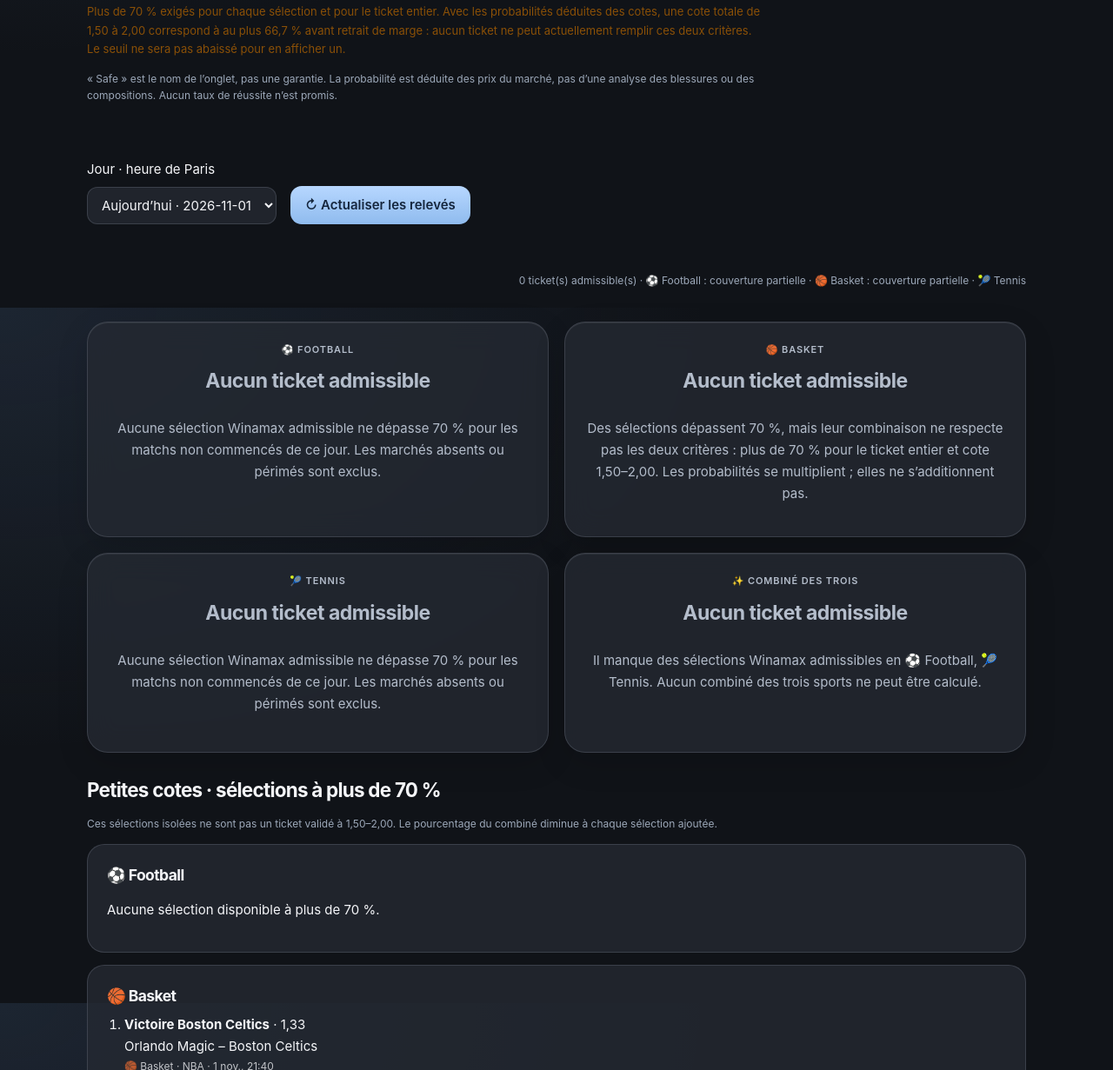
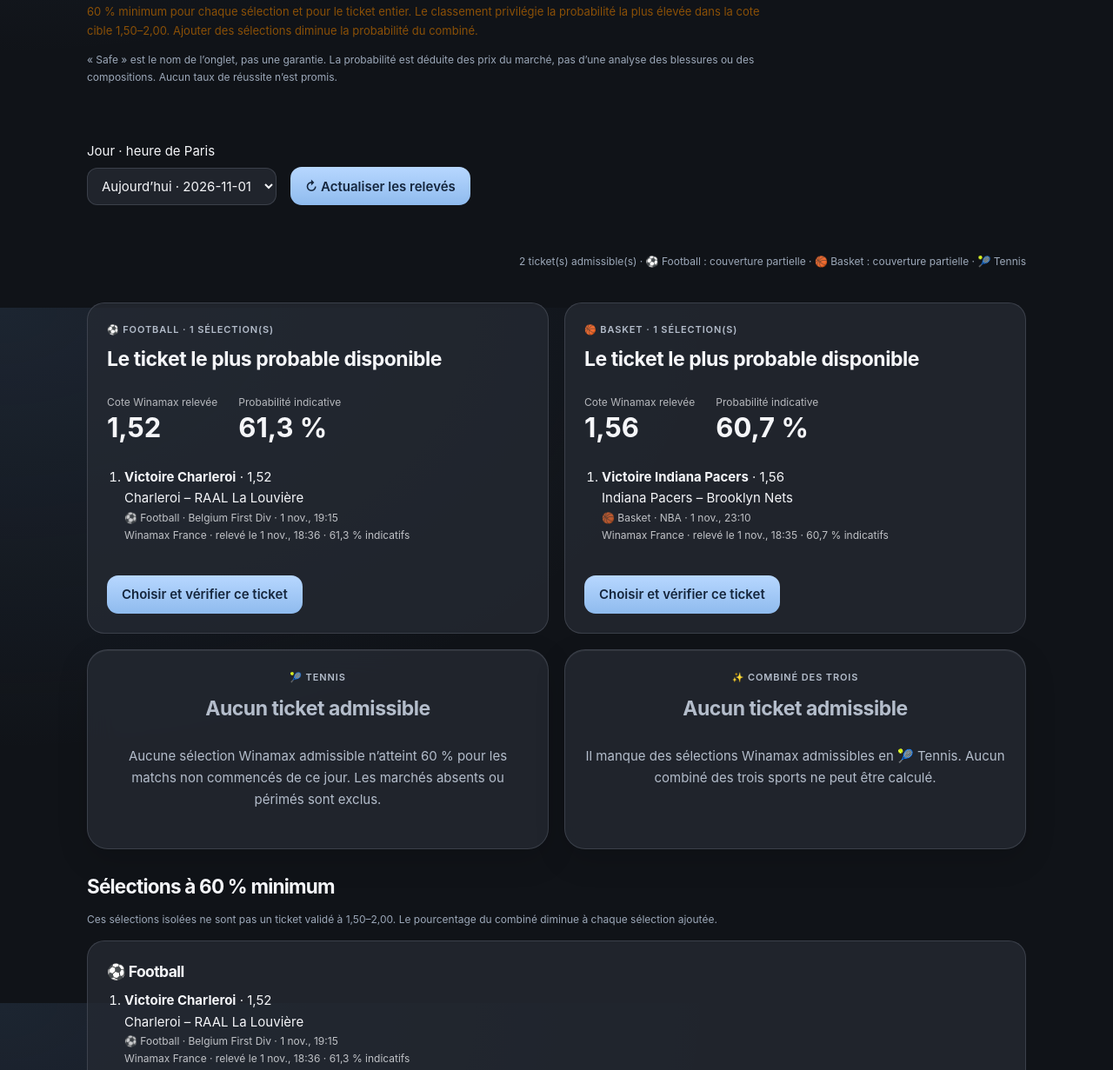
Before and after one commit to Miknalson/combi-du-jour, a website: page safe.html in a window 1280 px wide. Shown: the part 446-1677 px from the top of the page at 87% size. Drawn offline with Linux system fonts and the light colour scheme.

Commit message:
Set Safe minimum probability to 60 percent per selection and full ticket; retain 1.50–2.00 Winamax odds target

```diff
--- a/safe-engine.js
+++ b/safe-engine.js
@@ -1,6 +1,6 @@
 (function(root,factory){if(typeof module==='object'&&module.exports)module.exports=factory();else root.SafeDay=factory();})(typeof globalThis!=='undefined'?globalThis:this,function(){
 'use strict';
-var SPORTS=['football','basket','tennis'],MAX_AGE=86400000,MIN_PROBABILITY=.70;
+var SPORTS=['football','basket','tennis'],MAX_AGE=86400000,MIN_PROBABILITY=.60;
 function paris(stamp){return new Intl.DateTimeFormat('en-CA',{timeZone:'Europe/Paris',year:'numeric',month:'2-digit',day:'2-digit'}).format(new Date(stamp));}
 function fresh(stamp,now){var age=now-Date.parse(stamp);return Number.isFinite(age)&&age>=0&&age<=MAX_AGE;}
 function probabilities(prices){
@@ -26,7 +26,7 @@
   (m.markets||[]).filter(function(g){return marketValid(g,m,now);}).forEach(function(g){
    var p=probabilities(g.outcomes.map(function(o){return o.odds;}));if(!p)return;
    g.outcomes.forEach(function(o,i){
-    if(!o||typeof o.label!=='string'||!o.label||p[i]<=MIN_PROBABILITY||o.odds>2||g.family==='sets'&&o.side!=='over')return;
+    if(!o||typeof o.label!=='string'||!o.label||p[i]+1e-12<MIN_PROBABILITY||o.odds>2||g.family==='sets'&&o.side!=='over')return;
     var id=m.sport+'|'+m.id+'|'+m.kickoff+'|'+g.id+'|'+o.code;if(seen.has(id))return;seen.add(id);
     out.push({id:id,matchId:m.id,sport:m.sport,league:m.league,home:m.home,away:m.away,kickoff:m.kickoff,date:paris(m.kickoff),code:o.code,label:o.label,o:o.odds,p:p[i],bookKey:'winamax_fr',asOf:g.asOf,marketId:g.id,marketFamily:g.family,est:false,quoteSource:'api',probabilityMethod:'winamax-power-devig'});
    });
@@ -40,8 +40,8 @@
  var best=null,groups=[];
  if(mixed){groups=SPORTS.map(function(s){return pool.filter(function(l){return l.sport===s;});});if(groups.some(function(g){return !g.length;}))return null;}
  function visit(legs,start,odds,p){
-  if(odds>2+1e-9||p<=MIN_PROBABILITY||best&&p<best.p-1e-12)return;
-  if(legs.length&&odds>=1.5-1e-9&&p>MIN_PROBABILITY&&(!mixed||legs.length===3)){var t=ticket(legs);if(better(t,best))best=t;}
+  if(odds>2+1e-9||p+1e-12<MIN_PROBABILITY||best&&p<best.p-1e-12)return;
+  if(legs.length&&odds>=1.5-1e-9&&p+1e-12>=MIN_PROBABILITY&&(!mixed||legs.length===3)){var t=ticket(legs);if(better(t,best))best=t;}
   if(legs.length===3||!mixed&&odds>=1.5-1e-9)return;
   var list=mixed?groups[legs.length]:pool;
   for(var i=mixed?0:start;i<list.length;i++){var l=list[i];if(!distinct(legs,l))continue;visit(legs.concat([l]),i+1,odds*l.o,p*l.p);}
--- a/safe.html
+++ b/safe.html
@@ -1,16 +1,16 @@
 <!doctype html>
-<html lang="fr"><head><meta charset="utf-8"><meta name="viewport" content="width=device-width,initial-scale=1,viewport-fit=cover"><meta name="theme-color" content="#101318"><title>Safe du jour · Combiné du Jour</title><link rel="stylesheet" href="style.css?v=safe-v2"><link rel="stylesheet" href="safe.css?v=2"><link rel="icon" href="icons/favicon-32.png"><link rel="apple-touch-icon" href="icons/apple-touch-icon.png"><link rel="manifest" href="manifest.webmanifest"></head>
+<html lang="fr"><head><meta charset="utf-8"><meta name="viewport" content="width=device-width,initial-scale=1,viewport-fit=cover"><meta name="theme-color" content="#101318"><title>Safe du jour · Combiné du Jour</title><link rel="stylesheet" href="style.css?v=safe-v3"><link rel="stylesheet" href="safe.css?v=3"><link rel="icon" href="icons/favicon-32.png"><link rel="apple-touch-icon" href="icons/apple-touch-icon.png"><link rel="manifest" href="manifest.webmanifest"></head>
 <body><div class="wrap">
 <header class="masthead"><div><div class="kicker">Cotes Winamax France</div><h1>Safe du jour</h1></div><nav class="nav" aria-label="Pages"><a href="./">Analyse</a><a href="tableau.html">Tableau de bord</a></nav></header>
 <nav class="sport-tabs" aria-label="Choisir un sport"><a href="./">Football</a><a href="sports.html?sport=basket">Basket</a><a href="sports.html?sport=tennis">Tennis</a><a href="safe.html" aria-current="page">Safe du jour</a></nav>
-<section class="safe-intro"><span class="eyebrow">Seuil strict : plus de 70 % · cote cible 1,50 à 2,00</span><h2>Les tickets les plus probables parmi les cotes disponibles.</h2><p>Un ticket foot, un basket, un tennis et un combiné des trois sports. Seulement des prix Winamax France relevés, jamais une cote moyenne ou estimée.</p><p class="safe-warning">Plus de 70 % exigés pour chaque sélection et pour le ticket entier. Avec les probabilités déduites des cotes, une cote totale de 1,50 à 2,00 correspond à au plus 66,7 % avant retrait de marge : aucun ticket ne peut actuellement remplir ces deux critères. Le seuil ne sera pas abaissé pour en afficher un.</p><p class="status">« Safe » est le nom de l’onglet, pas une garantie. La probabilité est déduite des prix du marché, pas d’une analyse des blessures ou des compositions. Aucun taux de réussite n’est promis.</p></section>
+<section class="safe-intro"><span class="eyebrow">Seuil : 60 % minimum · cote cible 1,50 à 2,00</span><h2>Les tickets les plus probables parmi les cotes disponibles.</h2><p>Un ticket foot, un basket, un tennis et un combiné des trois sports. Seulement des prix Winamax France relevés, jamais une cote moyenne ou estimée.</p><p class="safe-warning">60 % minimum pour chaque sélection et pour le ticket entier. Le classement privilégie la probabilité la plus élevée dans la cote cible 1,50–2,00. Ajouter des sélections diminue la probabilité du combiné.</p><p class="status">« Safe » est le nom de l’onglet, pas une garantie. La probabilité est déduite des prix du marché, pas d’une analyse des blessures ou des compositions. Aucun taux de réussite n’est promis.</p></section>
 <div class="safe-controls"><label for="safeDay">Jour · heure de Paris<select id="safeDay"></select></label><button class="btn" id="safeRefresh" type="button">↻ Actualiser les relevés</button></div>
 <p class="status" id="safeStatus" role="status">Chargement des cotes…</p>
 <div class="safe-grid" id="safeCards" aria-live="polite"></div>
 <section id="safeShortlist" aria-live="polite"></section>
 <section class="safe-follow"><h2>Suivre les résultats</h2><p>Enregistre uniquement le ticket que tu choisis, avec la cote que tu vois chez Winamax. Il restera dans ton tableau de bord, avec les pertes comme les gains.</p><a class="btn" href="tableau.html">Voir mes tickets et mes résultats</a></section>
-<details class="safe-method"><summary>Comment les tickets sont sélectionnés</summary><p>Chaque ticket respecte une cote totale de 1,50 à 2,00 et une probabilité de marché indicative strictement supérieure à 70 %, pour chaque sélection et pour le ticket complet. Le moteur compare les simples, doubles et triples d’un sport, puis retient la probabilité la plus élevée. Un simple est préféré à probabilité égale.</p><p>Le combiné contient exactement un match de chaque sport ; il est calculé séparément des trois tickets individuels. Une seule sélection par rencontre, sans équipe ou joueur répété. Les probabilités sont multipliées en supposant les matchs indépendants.</p><p>Les prix doivent venir de Winamax France, être horodatés depuis moins de 24 heures et concerner un match non commencé. Un relevé de plus d’une heure est signalé. Les marchés incomplets, les cotes estimées, les saisies personnelles et les lignes à remboursement possible sont exclus. S’il manque un sport ou un ticket admissible, aucun ticket n’est forcé.</p><p>Le classement cherche une probabilité élevée, pas une rentabilité démontrée. La cote actuelle et les règles du marché doivent être vérifiées dans Winamax avant tout pari.</p></details>
+<details class="safe-method"><summary>Comment les tickets sont sélectionnés</summary><p>Chaque ticket respecte une cote totale de 1,50 à 2,00 et une probabilité de marché indicative d’au moins 60 %, pour chaque sélection et pour le ticket complet. Le moteur compare les simples, doubles et triples d’un sport, puis retient la probabilité la plus élevée. Un simple est préféré à probabilité égale.</p><p>Le combiné contient exactement un match de chaque sport ; il est calculé séparément des trois tickets individuels. Une seule sélection par rencontre, sans équipe ou joueur répété. Les probabilités sont multipliées en supposant les matchs indépendants.</p><p>Les prix doivent venir de Winamax France, être horodatés depuis moins de 24 heures et concerner un match non commencé. Un relevé de plus d’une heure est signalé. Les marchés incomplets, les cotes estimées, les saisies personnelles et les lignes à remboursement possible sont exclus. S’il manque un sport ou un ticket admissible, aucun ticket n’est forcé.</p><p>Le classement cherche une probabilité élevée, pas une rentabilité démontrée. La cote actuelle et les règles du marché doivent être vérifiées dans Winamax avant tout pari.</p></details>
 <section id="safeTicket" class="safe-confirm" hidden aria-labelledby="safeTicketTitle"><h2 id="safeTicketTitle">Enregistrer mon ticket</h2><div id="safeTicketLegs"></div><form id="safeTicketForm"><label>Cote totale que tu vois chez Winamax<input id="safeOdds" type="text" inputmode="decimal" required></label><label>Ta mise en €<input id="safeStake" type="number" min="0.01" step="0.01" inputmode="decimal" required></label><label class="safe-checkbox"><input id="safeConfirmed" type="checkbox" required> J’ai vérifié ces sélections et cette cote chez Winamax France.</label><p class="status">Si ta cote est passée à 1,20 ou 1,30, ce ticket ne répond plus à l’objectif : il ne sera pas enregistré dans ce mode. Aucune réduction forfaitaire n’est appliquée.</p><button class="btn" type="submit">Enregistrer dans mon suivi</button><button class="btn ghost" id="safeCancel" type="button">Annuler</button></form></section>
 <p id="safeNotice" role="status"></p>
 <footer>Aucun pari automatique. Les cotes peuvent changer après leur relevé. Résultats à renseigner selon le règlement Winamax dans le tableau de bord.</footer>
-</div><script src="safe-engine.js?v=2"></script><script src="safe.js?v=2"></script></body></html>
+</div><script src="safe-engine.js?v=3"></script><script src="safe.js?v=3"></script></body></html>
--- a/safe.js
+++ b/safe.js
@@ -14,13 +14,13 @@
  }catch(e){} // Une panne de stockage ne doit pas masquer les cotes.
 }
 function emptyReason(k){
- if(k==='mixed'){var missing=SafeDay.SPORTS.filter(function(s){return !slate.candidateCounts[s];});return missing.length?'Il manque des sélections Winamax admissibles en '+missing.map(function(s){return titles[s];}).join(', ')+'. Aucun combiné des trois sports ne peut être calculé.':'Aucun trio avec exactement un match de chaque sport ne respecte à la fois la cote 1,50–2,00 et le seuil strict de plus de 70 % pour le ticket entier.';}
+ if(k==='mixed'){var missing=SafeDay.SPORTS.filter(function(s){return !slate.candidateCounts[s];});return missing.length?'Il manque des sélections Winamax admissibles en '+missing.map(function(s){return titles[s];}).join(', ')+'. Aucun combiné des trois sports ne peut être calculé.':'Aucun trio avec exactement un match de chaque sport ne respecte à la fois la cote 1,50–2,00 et le seuil de 60 % minimum pour le ticket entier.';}
  var doc=docs.find(function(d){return d&&d.sport===k;});
  if(!doc)return 'Le relevé de ce sport est inaccessible. Réessaie après l’actualisation.';
  if(doc.status==='unconfigured')return 'La connexion aux cotes Winamax n’est pas configurée.';
  if(doc.status==='quota')return 'Le quota de consultation est atteint. Aucun prix de remplacement n’est utilisé.';
  if(doc.status!=='ok')return 'La source Winamax est momentanément indisponible.';
- return slate.candidateCounts[k]?'Des sélections dépassent 70 %, mais leur combinaison ne respecte pas les deux critères : plus de 70 % pour le ticket entier et cote 1,50–2,00. Les probabilités se multiplient ; elles ne s’additionnent pas.':'Aucune sélection Winamax admissible ne dépasse 70 % pour les matchs non commencés de ce jour. Les marchés absents ou périmés sont exclus.';
+ return slate.candidateCounts[k]?'Des sélections atteignent 60 %, mais leur combinaison ne respecte pas les deux critères : 60 % minimum pour le ticket entier et cote 1,50–2,00. Les probabilités se multiplient ; elles ne s’additionnent pas.':'Aucune sélection Winamax admissible n’atteint 60 % pour les matchs non commencés de ce jour. Les marchés absents ou périmés sont exclus.';
 }
 function render(){
  slate=SafeDay.build(pool(),{day:day.value,now:Date.now()});remember(slate);
@@ -31,7 +31,7 @@
  return '<article class="safe-card" data-slot="'+k+'"><span class="eyebrow">'+esc(titles[k])+' · '+t.legs.length+' sélection(s)</span><h2>'+(k==='mixed'?'Un match par sport':'Le ticket le plus probable disponible')+'</h2><div class="safe-figures"><div><small>Cote Winamax relevée</small><strong>'+price(t.odds)+'</strong></div><div><small>Probabilité indicative</small><strong>'+pct(t.p)+'</strong></div></div>'+(t.legs.length>1?'<p class="status">Probabilités multipliées · matchs supposés indépendants.</p>':'')+(k==='mixed'?'<p class="status">Calculé séparément : ce ticket n’additionne pas les trois tickets ci-dessus.</p>':'')+legsHtml(t)+(age>3600000?'<p class="safe-warning">Relevé de plus d’une heure : la cote actuelle doit être vérifiée chez Winamax.</p>':'')+'<button class="btn" type="button" data-select="'+k+'">Choisir et vérifier ce ticket</button></article>';
  }).join('');
  var list=slate.shortlist||[];
- document.getElementById('safeShortlist').innerHTML='<h2>Petites cotes · sélections à plus de 70 %</h2><p class="status">Ces sélections isolées ne sont pas un ticket validé à 1,50–2,00. Le pourcentage du combiné diminue à chaque sélection ajoutée.</p>'+SafeDay.SPORTS.map(function(s){var used=new Set(),items=list.filter(function(l){if(l.sport!==s||used.has(l.matchId))return false;used.add(l.matchId);return true;}).slice(0,3);return '<div class="safe-card"><h3>'+esc(titles[s])+'</h3>'+(items.length?legsHtml({legs:items}):'<p>Aucune sélection disponible à plus de 70 %.</p>')+'</div>';}).join('');
+ document.getElementById('safeShortlist').innerHTML='<h2>Sélections à 60 % minimum</h2><p class="status">Ces sélections isolées ne sont pas un ticket validé à 1,50–2,00. Le pourcentage du combiné diminue à chaque sélection ajoutée.</p>'+SafeDay.SPORTS.map(function(s){var used=new Set(),items=list.filter(function(l){if(l.sport!==s||used.has(l.matchId))return false;used.add(l.matchId);return true;}).slice(0,3);return '<div class="safe-card"><h3>'+esc(titles[s])+'</h3>'+(items.length?legsHtml({legs:items}):'<p>Aucune sélection disponible à 60 % minimum.</p>')+'</div>';}).join('');
 }
 async function load(){var n=++version;status.textContent='Lecture des derniers relevés…';var next=await Promise.all(SafeDay.SPORTS.map(async function(s){try{var r=await fetch('data/sports/'+s+'.json',{cache:'no-store'});if(!r.ok)return null;var d=await r.json();return d.sport===s&&d.bookKey==='winamax_fr'?d:null;}catch(e){return null;}}));if(n!==version)return;docs=next;
  var today=SafeDay.paris(Date.now()),prior=day.value,dates=Array.from(new Set([today].concat(pool().filter(function(m){return Date.parse(m.kickoff)>Date.now();}).map(function(m){return SafeDay.paris(m.kickoff);})))) .sort();
```
Also changed, not shown: tests/safe.test.cjs (+7 -8 lines), README.md, 1 other file.
